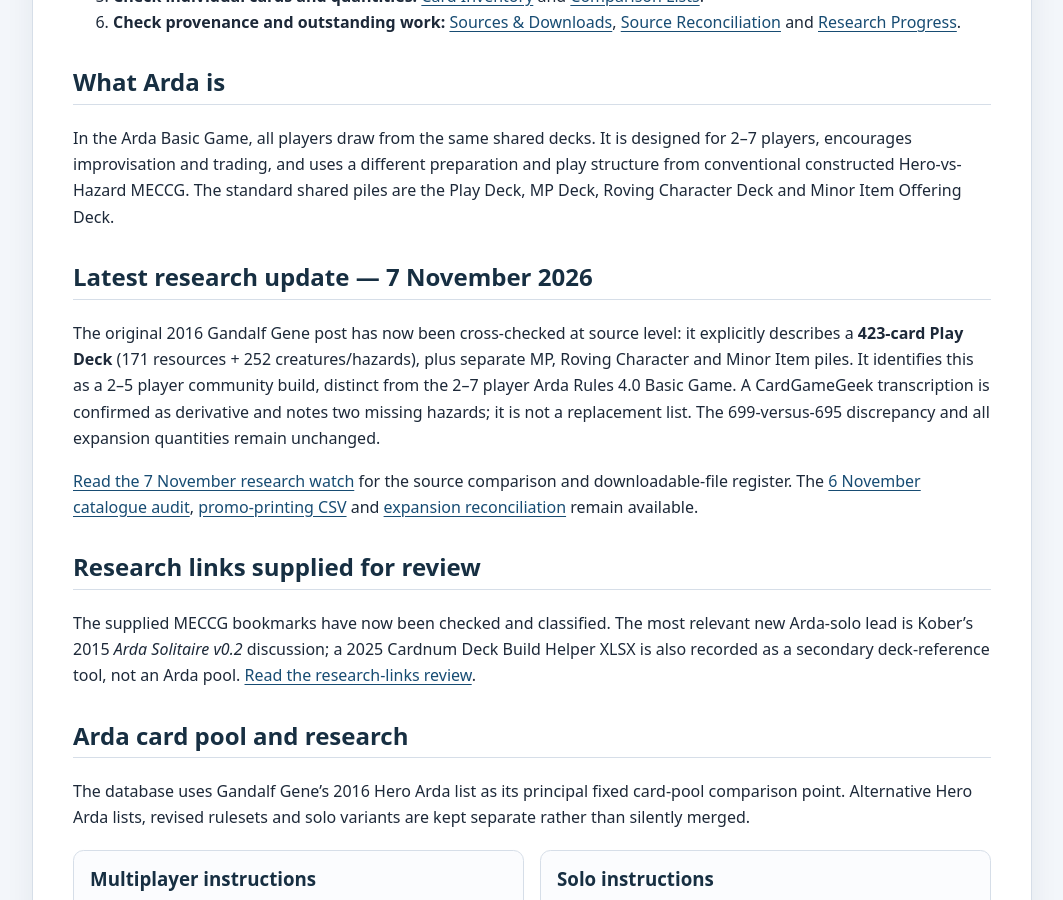
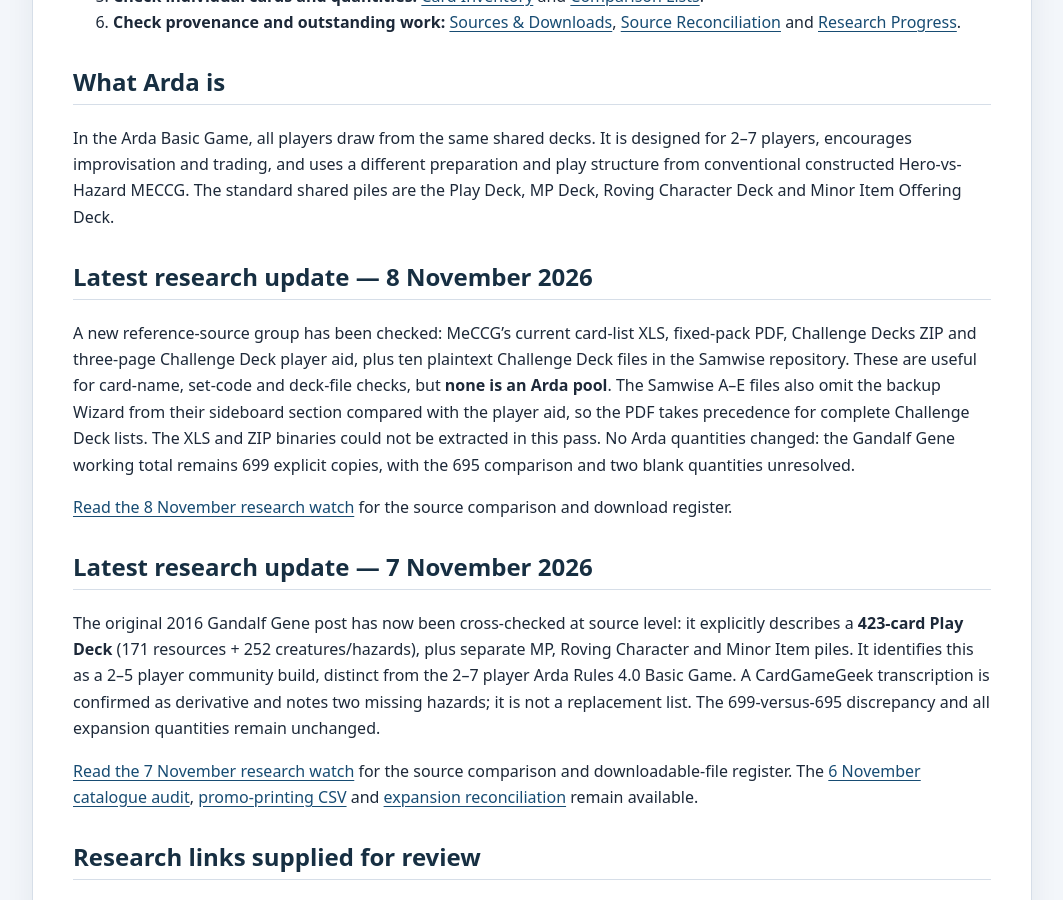
Before and after one commit to JamSpot/meccg-arda-master-database, a Jekyll site: the page built from index.md, in a window 1280 px wide and 900 px high, scrolled down 1208 px. Shown: the whole window, without its empty margins (108-1171 px from the left). Built offline with Jekyll 4.4.1, drawn with Linux system fonts in a browser that asks for light colours.

Commit message:
Add 8 November research update to Arda homepage

```diff
--- a/index.md
+++ b/index.md
@@ -33,6 +33,12 @@ This site teaches and documents **Arda format**: the shared-deck multiplayer gam
 ## What Arda is
 
 In the Arda Basic Game, all players draw from the same shared decks. It is designed for 2–7 players, encourages improvisation and trading, and uses a different preparation and play structure from conventional constructed Hero-vs-Hazard MECCG. The standard shared piles are the Play Deck, MP Deck, Roving Character Deck and Minor Item Offering Deck.
+
+## Latest research update — 8 November 2026
+
+A new reference-source group has been checked: MeCCG's current card-list XLS, fixed-pack PDF, Challenge Decks ZIP and three-page Challenge Deck player aid, plus ten plaintext Challenge Deck files in the Samwise repository. These are useful for card-name, set-code and deck-file checks, but **none is an Arda pool**. The Samwise A–E files also omit the backup Wizard from their sideboard section compared with the player aid, so the PDF takes precedence for complete Challenge Deck lists. The XLS and ZIP binaries could not be extracted in this pass. No Arda quantities changed: the Gandalf Gene working total remains 699 explicit copies, with the 695 comparison and two blank quantities unresolved.
+
+[Read the 8 November research watch](docs/research-watch-2026-11-08.html) for the source comparison and download register.
 
 ## Latest research update — 7 November 2026
 
```
